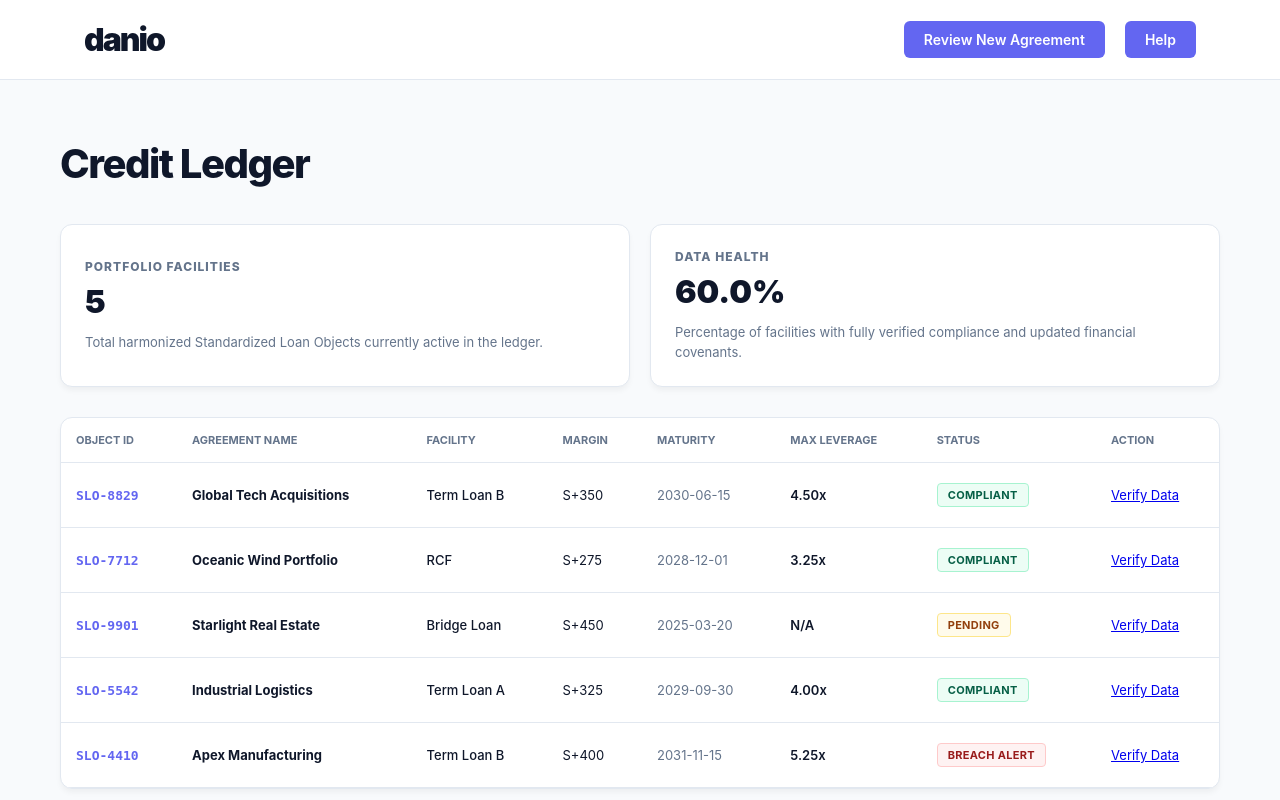
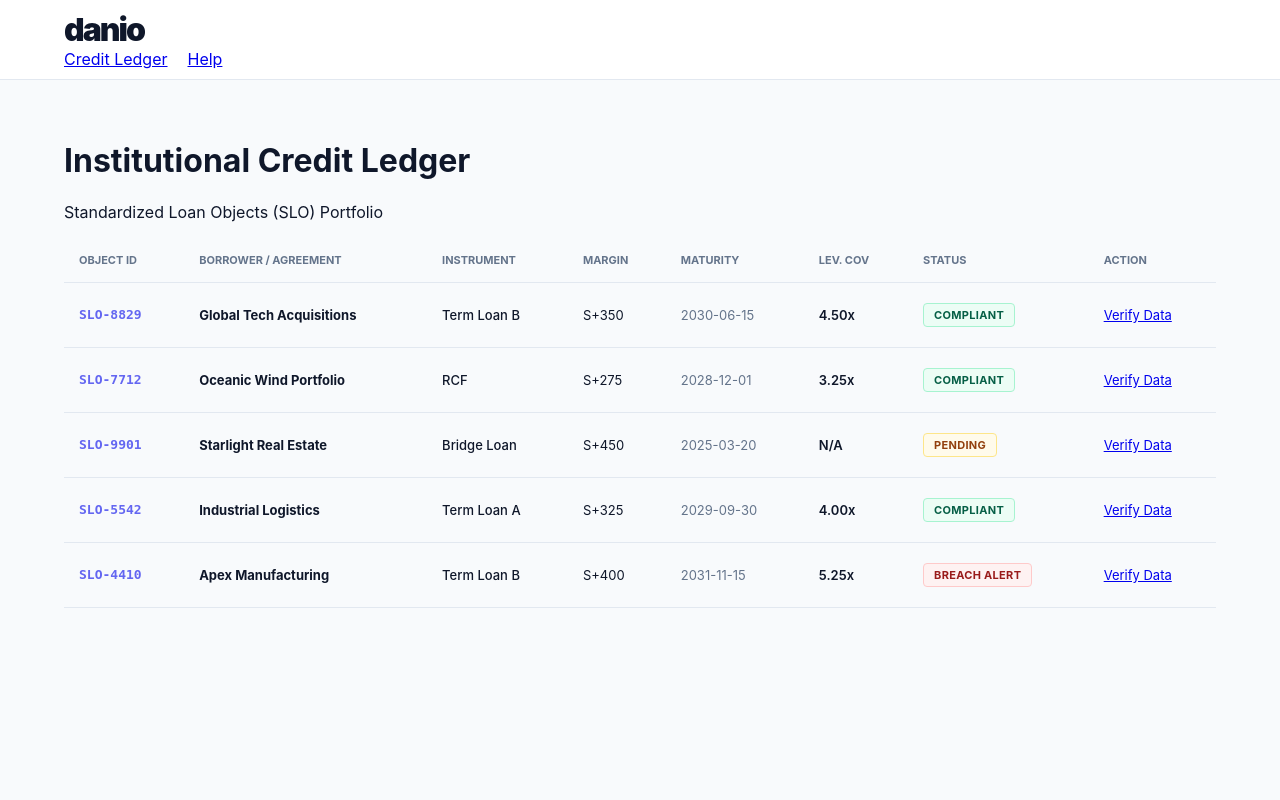
Before and after one commit to edimaudo/danio, a Flask app: page /workstation in a window 1280 px wide. Run offline with Flask 3, Linux system fonts and the light colour scheme.

Commit message:
Update app.html

```diff
--- a/templates/app.html
+++ b/templates/app.html
@@ -38,101 +38,62 @@
             border: 1px solid #fecaca;
         }
 
-        /* Modified: Sets the navigation width to match the main container */
-.nav-content {
-    max-width: 1200px;
-    margin: 0 auto;
-    padding: 24px 20px;
-    display: flex;
-    align-items: center;
-    justify-content: space-between;
-}
+        /* Typography & Custom Cells */
+        .cell-id {
+            font-family: 'JetBrains Mono', monospace;
+            font-size: 12px;
+            color: var(--danio-indigo);
+            font-weight: 700;
+        }
 
-/* New: Adds specific padding to prevent the title from touching the top border */
-.page-header {
-    padding-top: 64px;
-    margin-bottom: 40px;
-}
+        .cell-name {
+            font-weight: 700;
+            color: var(--danio-navy);
+        }
 
-/* Modified: Standardizes title height and removes squashing */
-.hero-title {
-    font-size: 40px;
-    font-weight: 800;
-    color: var(--danio-navy);
-    letter-spacing: -1.5px;
-    margin: 0;
-    line-height: 1;
-}
     </style>
 </head>
 <body class="app-bg">
+
     <nav class="nav-shell">
         <div class="nav-content">
-            <a href="/workstation" class="brand">danio</a>
-            <div class="nav-links">
-                <a href="/reader" class="btn-primary-sm">Review New Agreement</a>
-                <a href="/documentation" class="btn-primary-sm">Help</a>
+            <div class="nav-brand-group">
+                <div class="brand">danio</div>
+                <div class="nav-links">
+                    <a href="/workstation" class="active">Credit Ledger</a>
+                    <a href="/documentation">Help</a>
+                </div>
             </div>
         </div>
     </nav>
 
-    <!--
     <main class="container">
         <header class="page-header">
-            <div class="header-left">
-                <h1 class="hero-title" style="font-size: 40px; text-align: left; letter-spacing: -1.5px; margin-bottom: 8px;">Credit Ledger</h1>
-                <br>
+            <div>
+                <h1 class="page-title">Institutional Credit Ledger</h1>
+                <p class="page-subtitle">Standardized Loan Objects (SLO) Portfolio</p>
+            </div>
+            <div class="header-actions">
             </div>
         </header>
-    -->
 
-        <!-- Modified: Standardized main container style for alignment -->
-<main class="container" style="max-width: 1200px; margin: 0 auto; padding: 0 20px;">
-    <header class="page-header">
-        <div class="header-left">
-            <!-- Removed <br> tag and inline squashing styles -->
-            <h1 class="hero-title">Credit Ledger</h1>
-        </div>
-    </header>
-
-        <!-- Metrics Section with Condensed Descriptions -->
-        <section class="metrics-grid">
-            <div class="card metric-card">
-                <div class="metric-content">
-                    <span class="stat-label">Portfolio Facilities</span>
-                    <!-- Dynamic value from total_facilities calculation -->
-                    <span class="stat-value">{{ total_facilities }}</span>
-                    <p class="metric-context">Total harmonized Standardized Loan Objects currently active in the ledger.</p>
-                </div>
-            </div>
-            <div class="card metric-card">
-                <div class="metric-content">
-                    <span class="stat-label">Data Health</span>
-                    <!-- Dynamic value from data_health calculation -->
-                    <span class="stat-value">{{ data_health }}%</span>
-                    <div class="progress-bar"><div class="progress-fill" style="width: {{ data_health }}%"></div></div>
-                    <p class="metric-context">Percentage of facilities with fully verified compliance and updated financial covenants.</p>
-                </div>
-            </div>
-        </section>
-
-        <section class="card table-container" style="padding: 0; border: 1px solid var(--danio-border); overflow: hidden;">
+        <section class="ledger-card">
             <table class="ledger-table">
                 <thead>
                     <tr>
                         <th>Object ID</th>
-                        <th>Agreement Name</th>
-                        <th>Facility</th>
+                        <th>Borrower / Agreement</th>
+                        <th>Instrument</th>
                         <th>Margin</th>
                         <th>Maturity</th>
-                        <th>Max Leverage</th>
+                        <th>Lev. Cov</th>
                         <th>Status</th>
                         <th class="text-right">Action</th>
                     </tr>
                 </thead>
-                <tbody>
+                <tbody id="ledger-body">
                     {% for r in records %}
-                    <tr>
+                    <tr data-id="{{ r.id }}">
                         <td class="cell-id">{{ r.id }}</td>
                         <td class="cell-name">{{ r.name }}</td>
                         <td style="font-weight: 500; font-size: 13px;">{{ r.type }}</td>
@@ -158,5 +119,37 @@
         </section>
     </main>
 
+    <script>
+        document.addEventListener('DOMContentLoaded', () => {
+            const tbody = document.getElementById('ledger-body');
+            const localData = JSON.parse(localStorage.getItem('danio_storage') || '[]');
+
+            localData.forEach(record => {
+                // Only add if not already rendered by the server (matching by Object ID)
+                const exists = document.querySelector(`tr[data-id="${record.id}"]`);
+                if (!exists) {
+                    const row = document.createElement('tr');
+                    row.setAttribute('data-id', record.id);
+                    row.innerHTML = `
+                        <td class="cell-id">${record.id}</td>
+                        <td class="cell-name">${record.name}</td>
+                        <td style="font-weight: 500; font-size: 13px;">${record.type}</td>
+                        <td><span class="mono-tag">${record.margin}</span></td>
+                        <td style="color: var(--danio-slate); font-size: 13px;">${record.maturity}</td>
+                        <td style="font-weight: 600;">${record.leverage_covenant}</td>
+                        <td>
+                            <span class="status-pill ${record.compliance === 'Compliant' ? 'status-success' : record.compliance === 'Pending Review' ? 'status-warning' : 'status-danger'}">
+                                ${record.compliance === 'Breach Alert' ? 'Breach Alert' : record.compliance === 'Pending Review' ? 'Pending' : record.compliance}
+                            </span>
+                        </td>
+                        <td class="text-right">
+                            <a href="/reader?id=${record.id}" class="btn-text-action">Verify Data</a>
+                        </td>
+                    `;
+                    tbody.prepend(row);
+                }
+            });
+        });
+    </script>
 </body>
 </html>
```
